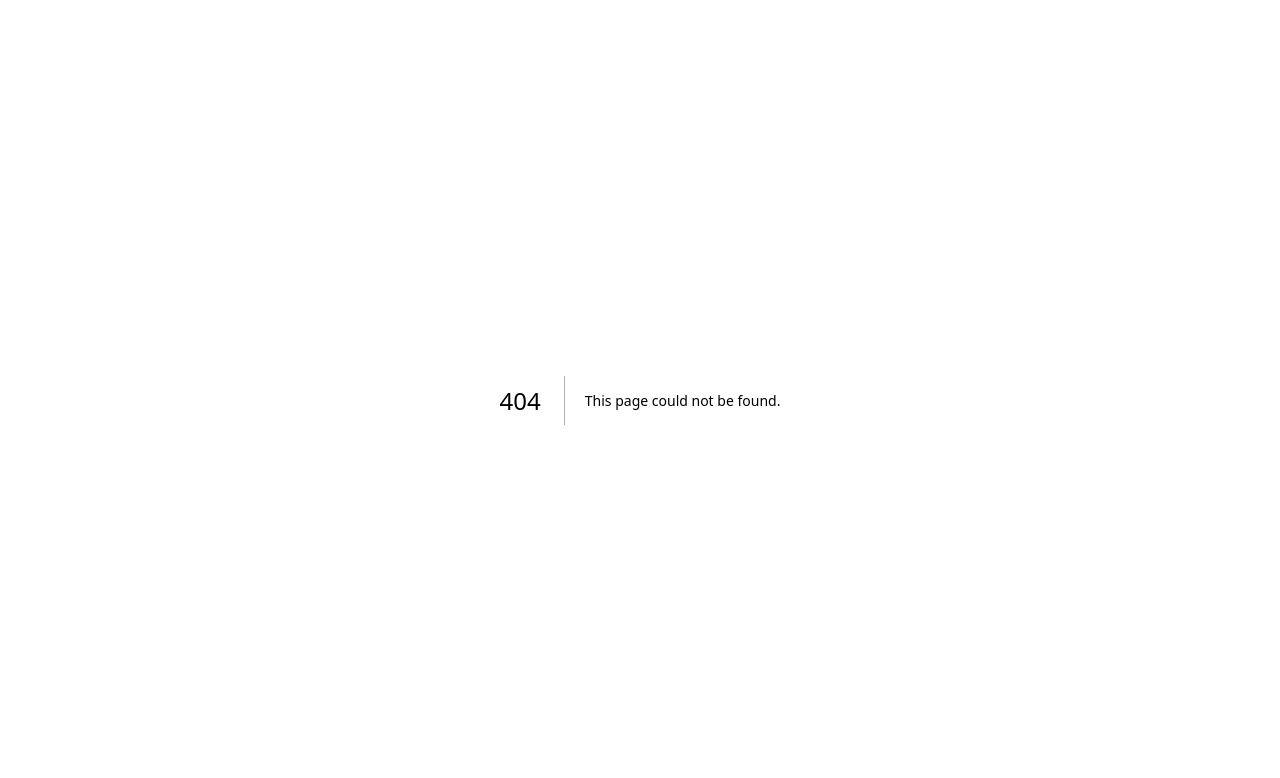
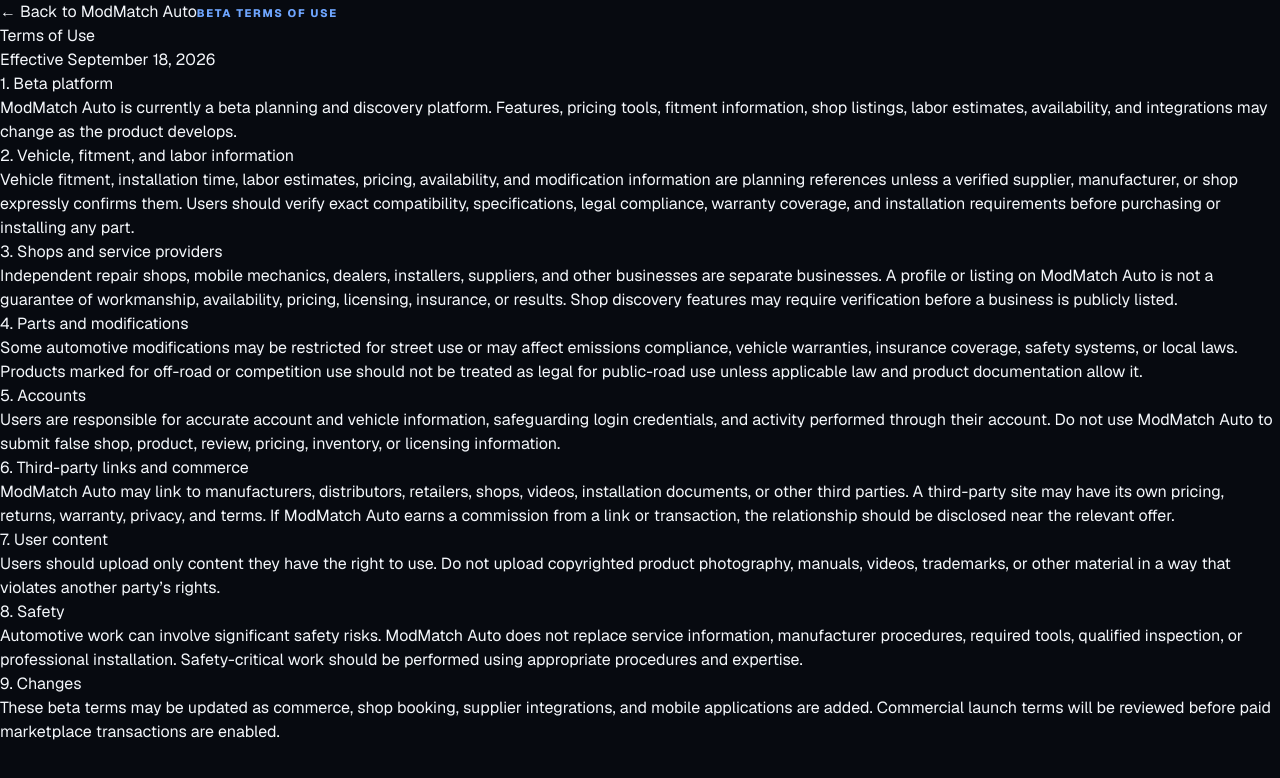
Before and after one commit to 18hrodriguez-svg/modmatch-auto, a Next.js app: page /legal/terms in a window 1280 px wide. Before the commit this address had no page. Shown: the top 778 px of the page. Built offline with nearby package versions, Linux system fonts and the light colour scheme.

Commit message:
Add beta Terms of Use

```diff
--- /dev/null
+++ b/src/app/legal/terms/page.tsx
@@ -0,0 +1,41 @@
+import Link from "next/link";
+
+export default function TermsPage() {
+  return (
+    <main className="legal-shell">
+      <div className="legal-card">
+        <Link href="/" className="legal-back">← Back to ModMatch Auto</Link>
+        <span className="micro-label">BETA TERMS OF USE</span>
+        <h1>Terms of Use</h1>
+        <p className="legal-updated">Effective September 18, 2026</p>
+
+        <h2>1. Beta platform</h2>
+        <p>ModMatch Auto is currently a beta planning and discovery platform. Features, pricing tools, fitment information, shop listings, labor estimates, availability, and integrations may change as the product develops.</p>
+
+        <h2>2. Vehicle, fitment, and labor information</h2>
+        <p>Vehicle fitment, installation time, labor estimates, pricing, availability, and modification information are planning references unless a verified supplier, manufacturer, or shop expressly confirms them. Users should verify exact compatibility, specifications, legal compliance, warranty coverage, and installation requirements before purchasing or installing any part.</p>
+
+        <h2>3. Shops and service providers</h2>
+        <p>Independent repair shops, mobile mechanics, dealers, installers, suppliers, and other businesses are separate businesses. A profile or listing on ModMatch Auto is not a guarantee of workmanship, availability, pricing, licensing, insurance, or results. Shop discovery features may require verification before a business is publicly listed.</p>
+
+        <h2>4. Parts and modifications</h2>
+        <p>Some automotive modifications may be restricted for street use or may affect emissions compliance, vehicle warranties, insurance coverage, safety systems, or local laws. Products marked for off-road or competition use should not be treated as legal for public-road use unless applicable law and product documentation allow it.</p>
+
+        <h2>5. Accounts</h2>
+        <p>Users are responsible for accurate account and vehicle information, safeguarding login credentials, and activity performed through their account. Do not use ModMatch Auto to submit false shop, product, review, pricing, inventory, or licensing information.</p>
+
+        <h2>6. Third-party links and commerce</h2>
+        <p>ModMatch Auto may link to manufacturers, distributors, retailers, shops, videos, installation documents, or other third parties. A third-party site may have its own pricing, returns, warranty, privacy, and terms. If ModMatch Auto earns a commission from a link or transaction, the relationship should be disclosed near the relevant offer.</p>
+
+        <h2>7. User content</h2>
+        <p>Users should upload only content they have the right to use. Do not upload copyrighted product photography, manuals, videos, trademarks, or other material in a way that violates another party’s rights.</p>
+
+        <h2>8. Safety</h2>
+        <p>Automotive work can involve significant safety risks. ModMatch Auto does not replace service information, manufacturer procedures, required tools, qualified inspection, or professional installation. Safety-critical work should be performed using appropriate procedures and expertise.</p>
+
+        <h2>9. Changes</h2>
+        <p>These beta terms may be updated as commerce, shop booking, supplier integrations, and mobile applications are added. Commercial launch terms will be reviewed before paid marketplace transactions are enabled.</p>
+      </div>
+    </main>
+  );
+}
```
